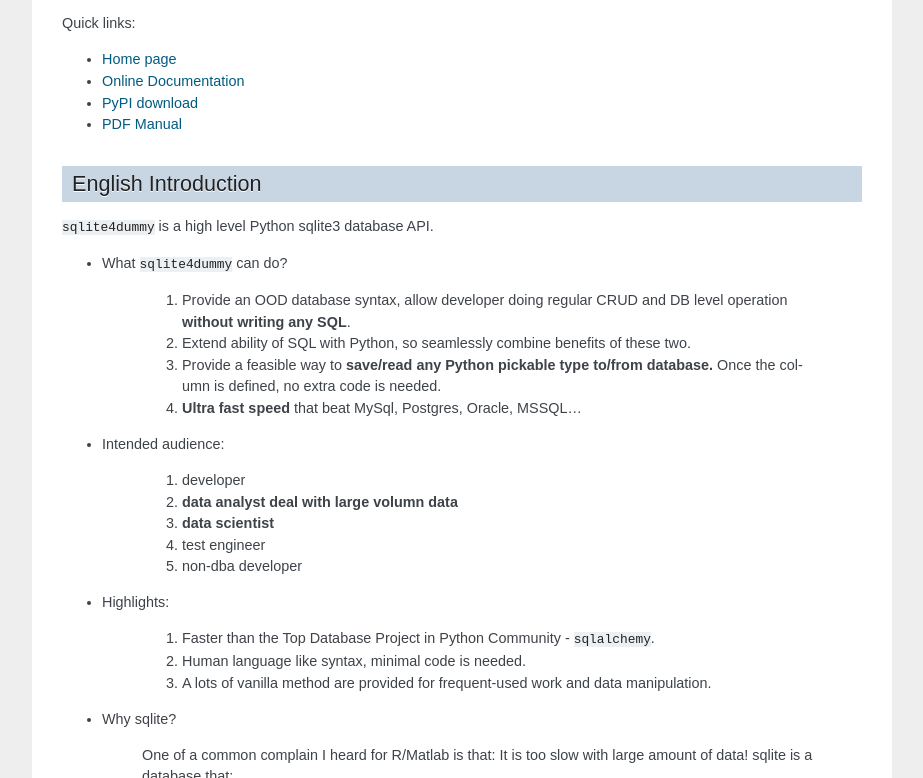
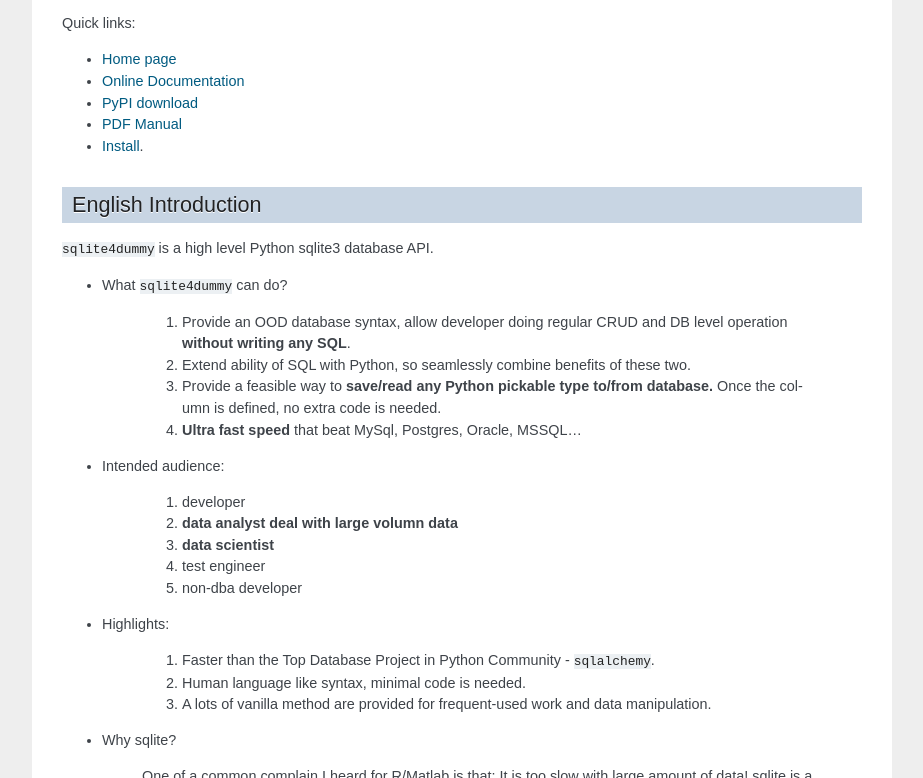
Before and after one commit to MacHu-GWU/sqlite4dummy-project, a Sphinx documentation site: the page built from source/long_description.rst, in a window 1280 px wide and 900 px high, scrolled down 520 px, cut to the strip 122-900 px from the top of the window. Shown: the whole strip, without its empty margins (198-1121 px from the left). Built offline with Sphinx 7.4.7, drawn with Linux system fonts in a browser that asks for light colours; pages that are not in the unit, such as notebooks, are missing from menus.

Commit message:
2015-09-18

```diff
--- a/readme.rst
+++ b/readme.rst
@@ -11,6 +11,7 @@ Quick links:
 - `Online Documentation <http://sqlite4dummy-project.readthedocs.org/>`_
 - `PyPI download <https://pypi.python.org/pypi/sqlite4dummy>`_
 - `PDF Manual <https://media.readthedocs.org/pdf/sqlite4dummy-project/latest/sqlite4dummy-project.pdf>`_
+- `Install <install_>`_.
 
 
 English Introduction
--- a/source/long_description.rst
+++ b/source/long_description.rst
@@ -11,6 +11,7 @@ Quick links:
 - `Online Documentation <http://sqlite4dummy-project.readthedocs.org/>`_
 - `PyPI download <https://pypi.python.org/pypi/sqlite4dummy>`_
 - `PDF Manual <https://media.readthedocs.org/pdf/sqlite4dummy-project/latest/sqlite4dummy-project.pdf>`_
+- `Install <install_>`_.
 
 
 English Introduction
```
